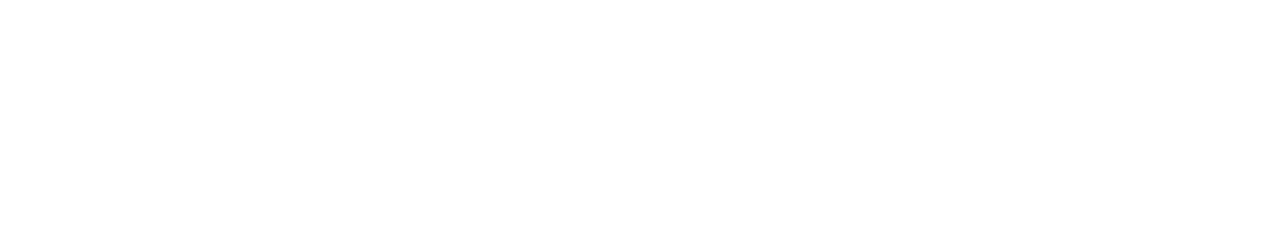
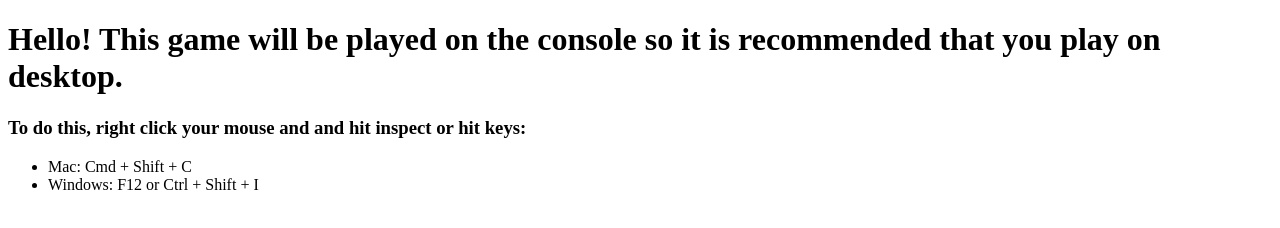
Before and after one commit to antabrams/Rock_Paper_Scissors, a plain HTML site: page index.html in a window 1280 px wide. Drawn offline with Linux system fonts and the light colour scheme.

Commit message:
Setup instructions for game

```diff
--- a/index.html
+++ b/index.html
@@ -6,7 +6,12 @@
     <title>Rock Paper Scissors</title>
 </head>
 <body>
-
+    <h1>Hello! This game will be played on the console so it is recommended that you play on desktop.</h1>
+    <h3>To do this, right click your mouse and and hit inspect or hit keys:</h3>
+    <ul>
+        <li>Mac: Cmd + Shift + C</li>
+        <li>Windows: F12 or Ctrl + Shift + I</li>
+    </ul>
 </body>
 <script src="script.js"></script>
 </html>
```
